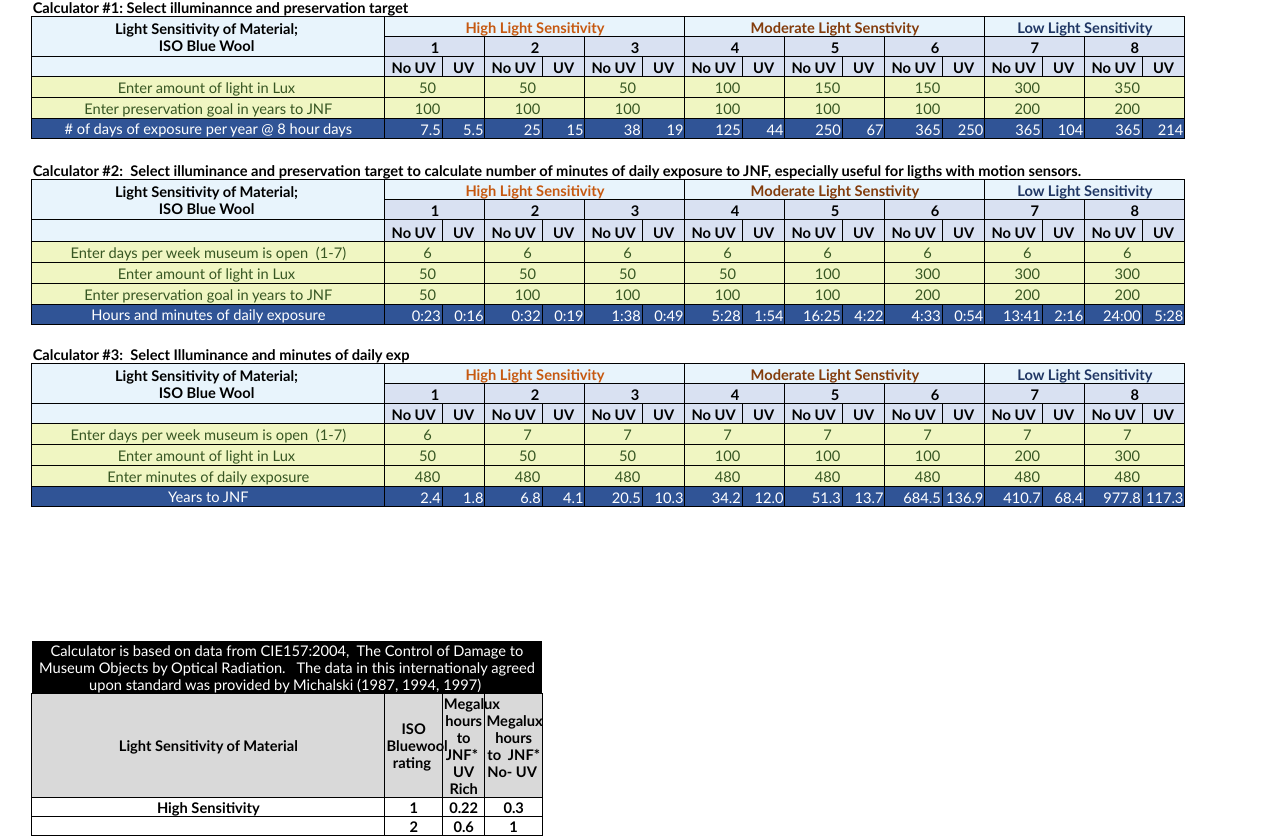
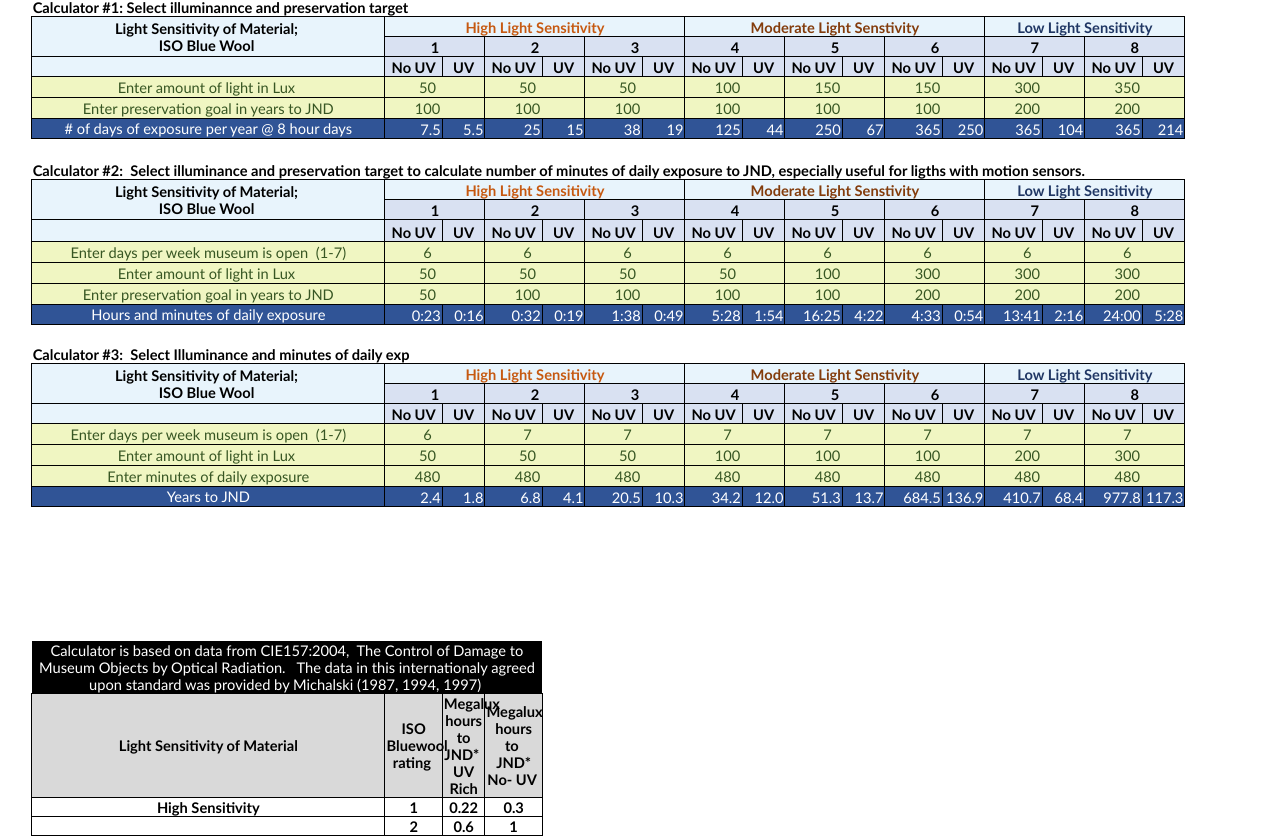
Before and after one commit to Ehaemmma/LightConservationCalculator, a plain HTML site: page index.html in a window 1280 px wide. Shown: the part 224-1060 px from the top of the page. Drawn offline with nearby package versions, Linux system fonts and the light colour scheme.

Commit message:
Changed JNF to JND

```diff
--- a/index.html
+++ b/index.html
@@ -2873,7 +2873,7 @@ tags will be replaced.-->
   <td class=xl6513222>&nbsp;</td>
  </tr>
  <tr height=20 style='mso-height-source:userset;height:15.0pt'>
-  <td height=20 class=xl6613222 style='height:15.0pt'>*JNF = Just noticiable
+  <td height=20 class=xl6613222 style='height:15.0pt'>*JND = Just noticiable
   fade.<span style='mso-spacerun:yes'>&nbsp; </span>See notes below for
   details.<span style='mso-spacerun:yes'>&nbsp;</span></td>
   <td class=xl6713222>&nbsp;</td>
@@ -2958,7 +2958,7 @@ tags will be replaced.-->
  <tr height=20 style='height:15.0pt'>
   <td height=20 class=xl7013222 style='height:15.0pt'>Calculator #1: Select
   illuminannce and preservation target <span style='display:none'>to calculate
-  days per year of constant exposure to JNF (assumes lights are on for 8 hours
+  days per year of constant exposure to JND (assumes lights are on for 8 hours
   a day)</span></td>
   <td class=xl7113222>&nbsp;</td>
   <td class=xl7113222>&nbsp;</td>
@@ -3036,7 +3036,7 @@ tags will be replaced.-->
  </tr>
  <tr class=xl6513222 height=19 style='height:14.4pt'>
   <td height=19 class=xl11913222 style='height:14.4pt;border-top:none'>Enter
-  preservation goal in years to JNF</td>
+  preservation goal in years to JND</td>
   <td colspan=2 class=xl15013222 style='border-right:1.0pt solid black;border-left:none'><input type="number" id=c1s1p2 value=100></input></td>
   <td colspan=2 class=xl15213222 style='border-right:1.0pt solid black;border-left:none'><input type="number" id=c1s2p2 value=100></input></td>
   <td colspan=2 class=xl15213222 style='border-right:1.0pt solid black;border-left:none'><input type="number" id=c1s3p2 value=100></input></td>
@@ -3092,7 +3092,7 @@ tags will be replaced.-->
   <td colspan=17 height=22 class=xl15313222 width=1154 style='height:16.8pt;
   width:865pt'>Calculator #2:<span style='mso-spacerun:yes'>&nbsp;
   </span>Select illuminance and preservation target to calculate number of
-  minutes of daily exposure to JNF, especially useful for ligths with motion
+  minutes of daily exposure to JND, especially useful for ligths with motion
   sensors.</td>
   <td class=xl7413222 width=64 style='width:48pt'>&nbsp;</td>
  </tr>
@@ -3176,7 +3176,7 @@ tags will be replaced.-->
  </tr>
  <tr class=xl6513222 height=19 style='height:14.4pt'>
   <td height=19 class=xl11813222 style='height:14.4pt;border-top:none'>Enter
-  preservation goal in years to JNF</td>
+  preservation goal in years to JND</td>
   <td colspan=2 class=xl16813222 style='border-right:1.0pt solid black'><input type="number" id=c2s1p2 value=50></td>
   <td colspan=2 class=xl16813222 style='border-right:1.0pt solid black;border-left:none'><input type="number" id=c2s2p2 value=100></td>
   <td colspan=2 class=xl16813222 style='border-right:1.0pt solid black;border-left:none'><input type="number" id=c2s3p2 value=100></td>
@@ -3231,7 +3231,7 @@ tags will be replaced.-->
  <tr class=xl6513222 height=20 style='height:15.0pt'>
   <td height=20 class=xl7813222 style='height:15.0pt'>Calculator #3:<span
   style='mso-spacerun:yes'>&nbsp; </span>Select Illuminance and minutes of
-  daily exp<span style='display:none'>osure to calculate years to JNF (assumes
+  daily exp<span style='display:none'>osure to calculate years to JND (assumes
   7 days a week of operation).<span style='mso-spacerun:yes'>&nbsp;</span></span></td>
   <td class=xl6713222>&nbsp;</td>
   <td class=xl6713222>&nbsp;</td>
@@ -3336,7 +3336,7 @@ tags will be replaced.-->
  </tr>
  <tr class=xl6513222 height=20 style='height:15.0pt'>
   <td height=20 class=xl10513222 style='height:15.0pt;border-top:none'>Years to
-  JNF</td>
+  JND</td>
   <td class=xl12613222 id=c3s1_0 align=right style='border-top:none'>2.4</td>
   <td class=xl10713222 id=c3s1_1 align=right style='border-top:none;border-left:none'>1.8</td>
   <td class=xl12613222 id=c3s2_0 align=right style='border-top:none'>6.8</td>
@@ -3523,10 +3523,10 @@ tags will be replaced.-->
   <td class=xl8113222 width=58 style='border-top:none;width:43pt'>ISO Bluewool
   rating<span style='mso-spacerun:yes'>&nbsp;</span></td>
   <td class=xl8213222 width=42 style='border-top:none;border-left:none;
-  width:32pt'>Megalux hours to JNF*<span style='mso-spacerun:yes'>&nbsp;
+  width:32pt'>Megalux hours to JND*<span style='mso-spacerun:yes'>&nbsp;
   </span>UV Rich</td>
   <td class=xl8313222 width=58 style='border-top:none;border-left:none;
-  width:43pt'>Megalux hours to<span style='mso-spacerun:yes'>&nbsp; </span>JNF*
+  width:43pt'>Megalux hours to<span style='mso-spacerun:yes'>&nbsp; </span>JND*
   No- UV<span style='mso-spacerun:yes'>&nbsp;</span></td>
   <td class=xl8413222 width=42 style='width:32pt'></td>
   <td class=xl1513222></td>
```
